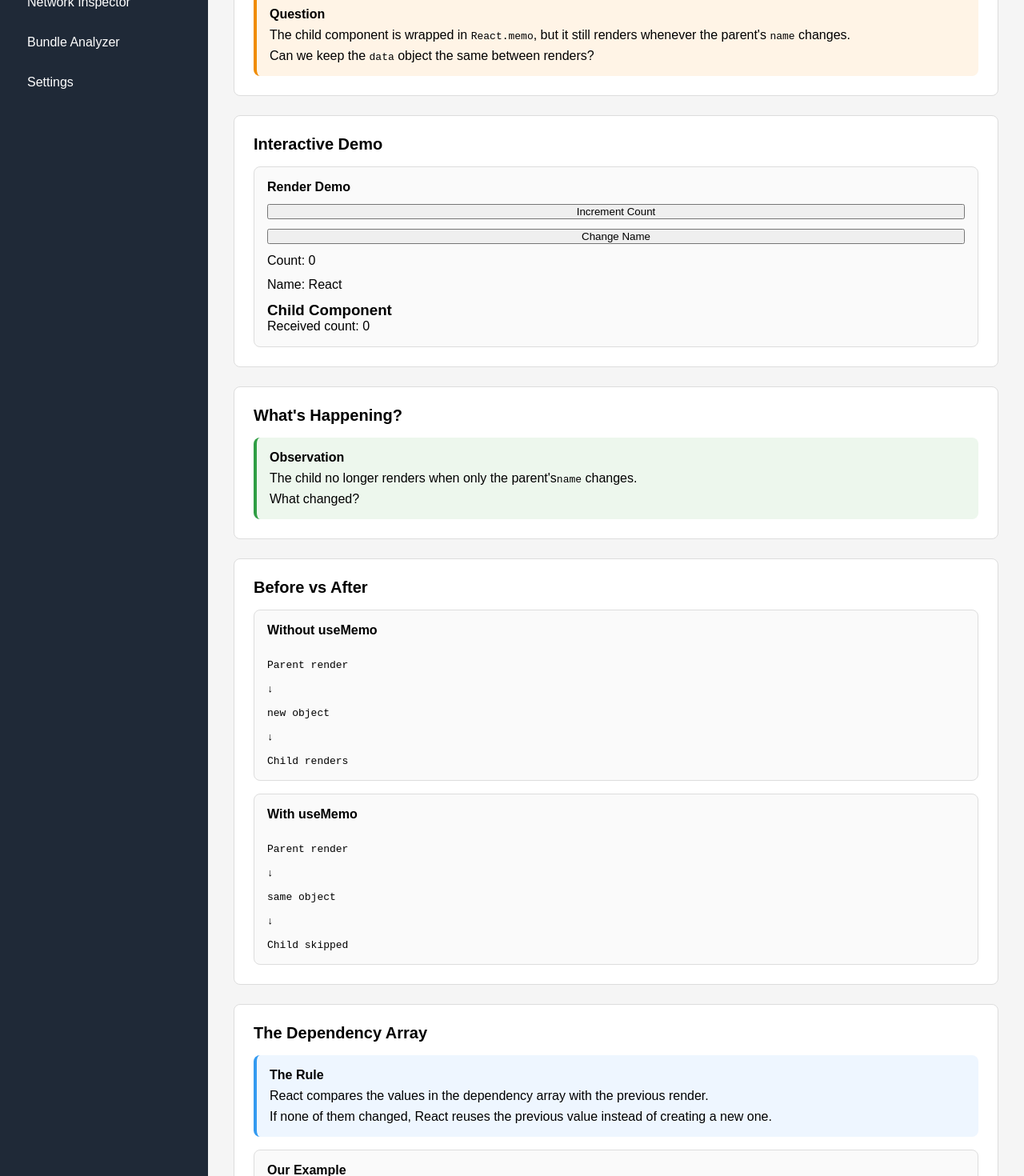
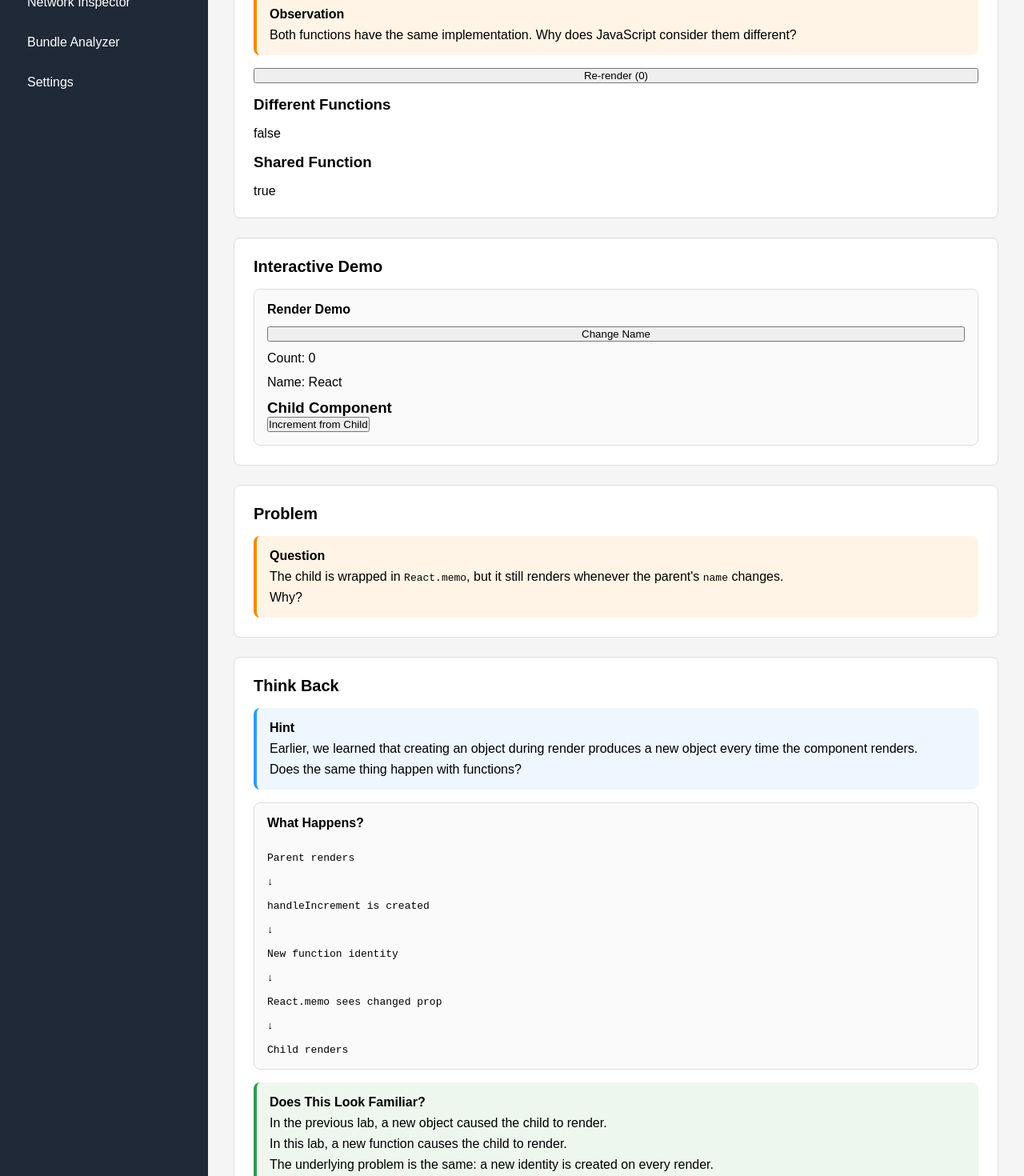
Before and after one commit to socbasillote/React-Optimization, a React (Vite) app in the folder react-performance-playground/: page /labs in a window 1280 px wide. Shown: the part 260-1730 px from the top of the page at 80% size. Built offline with nearby package versions, Linux system fonts and the light colour scheme.

Commit message:
function-identity

```diff
--- a/react-performance-playground/src/app/router.jsx
+++ b/react-performance-playground/src/app/router.jsx
@@ -10,7 +10,8 @@ import BundleAnalyzerPage from "../pages/Labs/BundleAnalyzer/BundleAnalyzerPage"
 import SettingsPage from "../pages/Settings/SettingsPage";
 //import RenderingFundamentalsLabMemo from "../labs/react-memo";
 //import RenderingFundamentalsLabReferential from "../labs/referential-equality";
-import UseMemoLabs from "../labs/use-memo";
+//import UseMemoLabs from "../labs/use-memo";
+import FunctionIdentityLabs from "../labs/function-identity";
 //import RenderingFundamentalsLab from "../labs/rendering-fundamentals";
 
 export default function AppRouter() {
@@ -18,7 +19,7 @@ export default function AppRouter() {
     <Routes>
       <Route element={<AppLayout />}>
         <Route index element={<DashboardPage />} />
-        <Route path="labs" element={<UseMemoLabs />} />
+        <Route path="labs" element={<FunctionIdentityLabs />} />
         <Route path="performance" element={<PerformanceMonitorPage />} />
         <Route path="network" element={<NetworkInspectorPage />} />
         <Route path="bundle" element={<BundleAnalyzerPage />} />
--- /dev/null
+++ b/react-performance-playground/src/labs/function-identity/Child.jsx
@@ -0,0 +1,15 @@
+import { memo } from "react";
+
+function Child({ onIncrement }) {
+  console.log("Child rendered");
+
+  return (
+    <div>
+      <h3>Child Component</h3>
+
+      <button onClick={onIncrement}>Increment from Child</button>
+    </div>
+  );
+}
+
+export default memo(Child);
--- /dev/null
+++ b/react-performance-playground/src/labs/function-identity/Parent.jsx
@@ -0,0 +1,26 @@
+import { useState } from "react";
+import Child from "./Child";
+
+function Parent() {
+  const [count, setCount] = useState(0);
+  const [name, setName] = useState("React");
+
+  console.log("Parent rendered");
+
+  const handleIncrement = () => {
+    setCount((c) => c + 1);
+  };
+
+  return (
+    <>
+      <button onClick={() => setName("Frontend")}>Change Name</button>
+
+      <p>Count: {count}</p>
+      <p>Name: {name}</p>
+
+      <Child onIncrement={handleIncrement} />
+    </>
+  );
+}
+
+export default Parent;
--- /dev/null
+++ b/react-performance-playground/src/labs/function-identity/Playground.jsx
@@ -0,0 +1,31 @@
+import { useState } from "react";
+
+function Playground() {
+  const [count, setCount] = useState(0);
+
+  const fnA = () => {};
+  const fnB = () => {};
+
+  const sharedFn = () => {};
+
+  const fnC = sharedFn;
+  const fnD = sharedFn;
+
+  return (
+    <>
+      <button onClick={() => setCount((c) => c + 1)}>
+        Re-render ({count})
+      </button>
+
+      <h3>Different Functions</h3>
+
+      <p>{String(fnA === fnB)}</p>
+
+      <h3>Shared Function</h3>
+
+      <p>{String(fnC === fnD)}</p>
+    </>
+  );
+}
+
+export default Playground;
--- /dev/null
+++ b/react-performance-playground/src/labs/function-identity/index.jsx
@@ -0,0 +1,88 @@
+import Callout from "../../components/lab/Callout";
+import LabCard from "../../components/lab/LabCard";
+import LabLayout from "../../components/lab/LabLayout";
+import LabSection from "../../components/lab/LabSection";
+import Parent from "./Parent";
+import Playground from "./Playground";
+
+function FunctionIdentityLabs() {
+  return (
+    <LabLayout
+      title="Function Identity"
+      description="Every function you create has its own identity."
+    >
+      <LabSection title="Question">
+        <Callout title="Observation" variant="warning">
+          <p>
+            Both functions have the same implementation. Why does JavaScript
+            consider them different?
+          </p>
+        </Callout>
+        <Playground />
+      </LabSection>
+
+      <LabSection title="Interactive Demo">
+        <LabCard title="Render Demo">
+          <Parent />
+        </LabCard>
+      </LabSection>
+
+      <LabSection title="Problem">
+        <Callout title="Question" variant="warning">
+          <p>
+            The child is wrapped in <code>React.memo</code>, but it still
+            renders whenever the parent's <code>name</code> changes.
+          </p>
+
+          <p>Why?</p>
+        </Callout>
+      </LabSection>
+
+      <LabSection title="Think Back">
+        <Callout title="Hint" variant="info">
+          <p>
+            Earlier, we learned that creating an object during render produces a
+            new object every time the component renders.
+          </p>
+
+          <p>Does the same thing happen with functions?</p>
+        </Callout>
+
+        <LabCard title="What Happens?">
+          <pre>{`
+Parent renders
+
+↓
+
+handleIncrement is created
+
+↓
+
+New function identity
+
+↓
+
+React.memo sees changed prop
+
+↓
+
+Child renders
+`}</pre>
+        </LabCard>
+
+        <Callout title="Does This Look Familiar?" variant="success">
+          <p>In the previous lab, a new object caused the child to render.</p>
+
+          <p>In this lab, a new function causes the child to render.</p>
+
+          <p>
+            The underlying problem is the same: a new identity is created on
+            every render.
+          </p>
+        </Callout>
+      </LabSection>
+    </LabLayout>
+  );
+}
+
+export default FunctionIdentityLabs;
```
